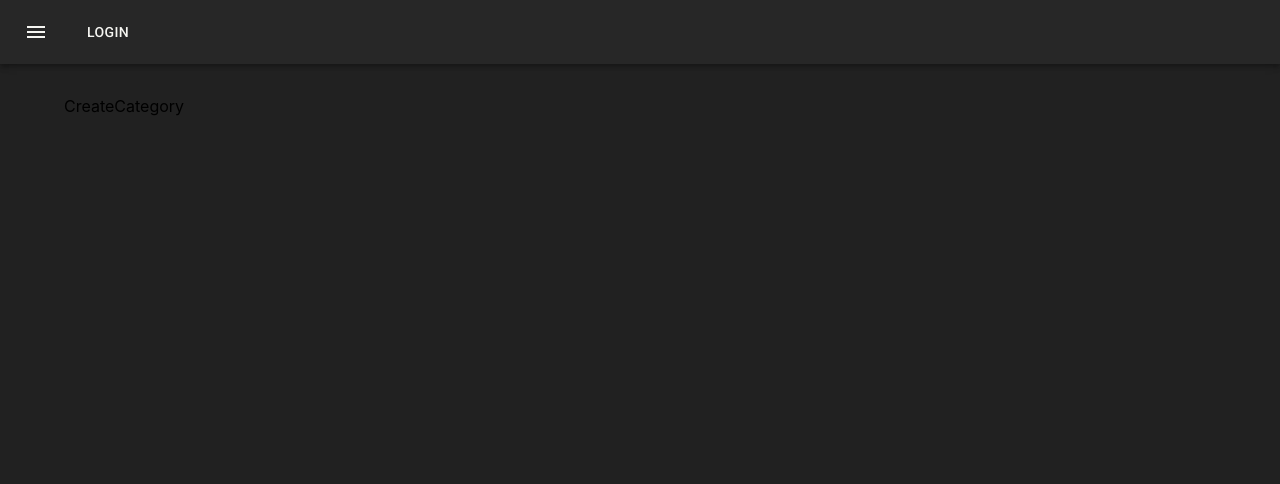
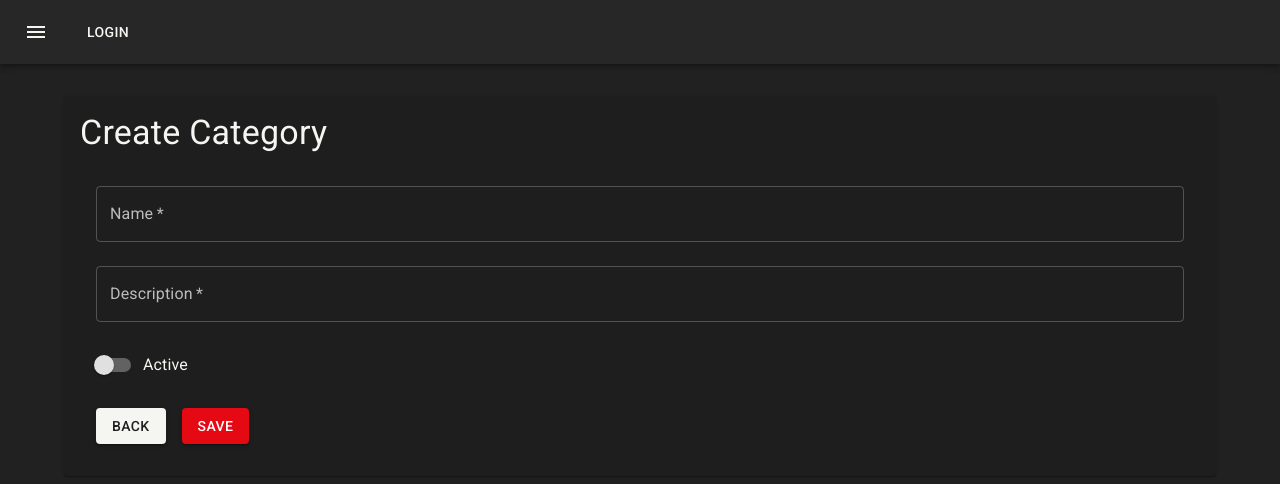
Before and after one commit to poring86/codeflix-admin, a React (Create React App) app: page /categories/create in a window 1280 px wide. Shown: the top 484 px of the page. Built offline with nearby package versions, Linux system fonts and the light colour scheme.

Commit message:
feat: :sparkles: Form refactor

```diff
--- a/src/features/categories/CreateCategory.tsx
+++ b/src/features/categories/CreateCategory.tsx
@@ -1,7 +1,44 @@
-import React from 'react'
+import { Box, FormControl, Grid, Paper, TextField, Typography } from '@mui/material'
+import { useState } from 'react'
+import { Category } from './categorySlice'
+import CategoryForm from './components/CategoryForm'
+import { DragHandleTwoTone } from '@mui/icons-material'
 
 export const CreateCategory = () => {
+  const [isDisabled, setIsDisabled] = useState(false)
+
+  const [category, setCategory] = useState<Category>({
+    id: "",
+    name: "",
+    description: "",
+    is_active: false,
+    created_at: "",
+    deleted_at: "",
+    updated_at: "",
+  })
+  const handleChange = (e: any) => {
+  }
+
+  const handleToggle = (e: any) => {
+  }
   return (
-    <div>CreateCategory</div>
+    <Box>
+      <Paper>
+        <Box p={2}>
+          <Box mb={2}>
+            <Typography variant="h4">Create Category</Typography>
+          </Box>
+
+          <CategoryForm
+            category={category}
+            isDisabled={isDisabled}
+            isLoading={false}
+            handleSubmit={() => { }}
+            handleChange={handleChange}
+            handleToggle={handleToggle}
+          />
+        </Box>
+      </Paper>
+    </Box>
   )
 }
--- a/src/features/categories/EditCategory.tsx
+++ b/src/features/categories/EditCategory.tsx
@@ -3,17 +3,17 @@ import React, { useState } from 'react'
 import { Link, useParams } from 'react-router-dom'
 import { useAppSelector } from '../../app/hooks'
 import { selectCategoryById } from './categorySlice'
+import CategoryForm from './components/CategoryForm'
 
 export const EditCategory = () => {
   const id = useParams().id || ""
   const [isDisabled, setIsDisabled] = useState(false)
-  const [isLoading, setIsLoading] = useState(false)
   const category = useAppSelector((state) => selectCategoryById(state, id))
 
-  console.log(`category`, category)
+  const handleChange = (e: any) => {
+  }
 
-  const handleChange = (e: any) => {
-
+  const handleToggle = (e: any) => {
   }
   return (
     <Box>
@@ -22,67 +22,14 @@ export const EditCategory = () => {
           <Box mb={2}>
             <Typography variant="h4">Edit Category</Typography>
           </Box>
-          <Box p={2}>
-            <form>
-              <Grid container spacing={3}>
-                <Grid item xs={12}>
-                  <FormControl fullWidth>
-                    <TextField
-                      required
-                      name="name"
-                      label="Name"
-                      value={category.name}
-                      disabled={isDisabled}
-                      onChange={handleChange}
-                    />
-                  </FormControl>
-                </Grid>
-
-
-
-                <Grid item xs={12}>
-                  <FormControl fullWidth>
-                    <TextField
-                      required
-                      name="description"
-                      label="Description"
-                      value={category.description}
-                      disabled={isDisabled}
-                      onChange={handleChange}
-                    />
-                  </FormControl>
-                </Grid>
-
-                <Grid item xs={12}>
-                  <FormGroup>
-                    <FormControlLabel
-                      control={
-                        <Switch
-                          checked={category.is_active}
-                          onChange={handleChange}
-                          name="is_active"
-                          color="secondary"
-                          inputProps={{ 'aria-label': 'secondary checkbox' }}
-                        />
-                      }
-                      label="Active"
-                    />
-                  </FormGroup>
-                </Grid>
-                <Grid item xs={12}>
-                  <Box display="flex" gap={2}>
-                    <Button variant="contained" component={Link} to="/categories">
-                      Back
-                    </Button>
-                    <Button variant="contained" color="secondary" disabled={isDisabled}>
-                      Save
-                    </Button>
-                  </Box>
-                </Grid>
-              </Grid>
-            </form>
-
-          </Box>
+          <CategoryForm
+            category={category}
+            isDisabled={isDisabled}
+            isLoading={false}
+            handleSubmit={() => { }}
+            handleChange={handleChange}
+            handleToggle={handleToggle}
+          />
         </Box>
       </Paper>
     </Box>
--- a/src/features/categories/categorySlice.ts
+++ b/src/features/categories/categorySlice.ts
@@ -1,12 +1,12 @@
 import { createSlice } from "@reduxjs/toolkit"
 import { RootState } from "../../app/store"
 
-interface Category {
+export interface Category {
   id: string,
   name: string,
   description: string,
   is_active: boolean,
-  delete_at: string | null,
+  deleted_at: string | null,
   created_at: string,
   updated_at: string,
 }
@@ -16,7 +16,7 @@ const category = {
   name: "Olive",
   description: "Earum quo at dolor tempore nisi.",
   is_active: true,
-  delete_at: null,
+  deleted_at: null,
   created_at: "2020-06-06T11:00:00+0000",
   updated_at: "2020-06-06T11:00:00+0000",
 }
--- /dev/null
+++ b/src/features/categories/components/CategoryForm.tsx
@@ -0,0 +1,95 @@
+import { Box, Grid, FormControl, TextField, FormGroup, FormControlLabel, Switch, Button } from '@mui/material'
+import React from 'react'
+import { Category } from '../categorySlice'
+import { Link } from 'react-router-dom';
+
+type Props = {
+  category: Category;
+  isDisabled?: boolean;
+  isLoading?: boolean;
+  handleSubmit: (e: React.FormEvent<HTMLFormElement>) => void;
+  handleChange: (e: React.ChangeEvent<HTMLInputElement>) => void;
+  handleToggle: (e: React.ChangeEvent<HTMLInputElement>) => void;
+};
+
+export default function CategoryForm({
+  category,
+  isDisabled = false,
+  isLoading = false,
+  handleSubmit,
+  handleChange,
+  handleToggle,
+}: Props) {
+
+  return (
+    <Box p={2}>
+      <form onSubmit={handleSubmit}>
+        <Grid container spacing={3}>
+          <Grid item xs={12}>
+            <FormControl fullWidth>
+              <TextField
+                required
+                name="name"
+                label="Name"
+                value={category.name || ""}
+                disabled={isDisabled}
+                onChange={handleChange}
+                inputProps={{ "data-testid": "name" }}
+              />
+            </FormControl>
+          </Grid>
+
+
+
+          <Grid item xs={12}>
+            <FormControl fullWidth>
+              <TextField
+                required
+                name="description"
+                label="Description"
+                value={category.description}
+                disabled={isDisabled}
+                onChange={handleChange}
+                inputProps={{ "data-testid": "name" }}
+              />
+            </FormControl>
+          </Grid>
+
+          <Grid item xs={12}>
+            <FormGroup>
+              <FormControlLabel
+                control={
+                  <Switch
+                    checked={category.is_active}
+                    onChange={handleToggle}
+                    name="is_active"
+                    color="secondary"
+                    inputProps={{ 'aria-label': 'secondary checkbox' }}
+                  />
+                }
+                label="Active"
+              />
+            </FormGroup>
+          </Grid>
+          <Grid item xs={12}>
+            <Box display="flex" gap={2}>
+              <Button variant="contained" component={Link} to="/categories">
+                Back
+              </Button>
+
+              <Button
+                type="submit"
+                variant="contained"
+                color="secondary"
+                disabled={isDisabled || isLoading}
+              >
+                {isLoading ? "Loading..." : "Save"}
+              </Button>
+            </Box>
+          </Grid>
+        </Grid>
+      </form>
+
+    </Box>
+  )
+}
```
